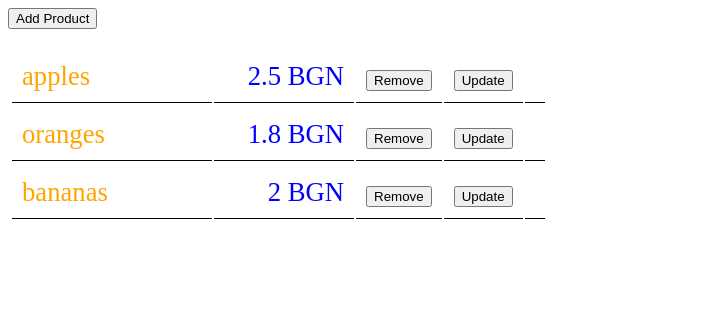
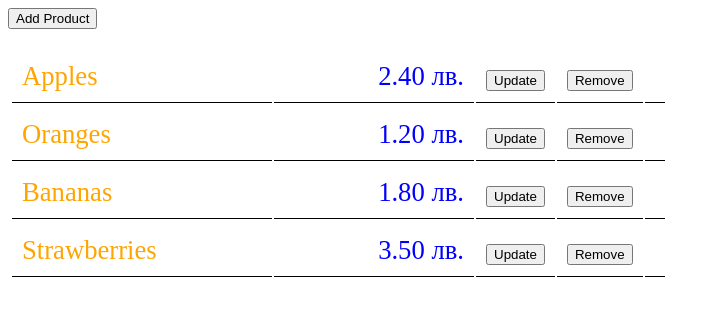
Before and after one commit to hmelnikliiski/products-app, an Angular app: page /product/1/1/1 in a window 1280 px wide. Shown: the top 316 px of the page, without its empty margins (0-720 px from the left). Built offline with nearby package versions, Linux system fonts and the light colour scheme.

Commit message:
CSS changes

```diff
--- a/src/app/product/product.component.css
+++ b/src/app/product/product.component.css
@@ -1,19 +1,16 @@
-.id {
-    color: purple;
-    width: 20px;
+.name {
+    color: orange;
+    width: 240px;
     text-align: left;
     font-size: 20pt;
-}.name {
-    color: orange;
-    width: 180px;
-    text-align: left;
-    font-size: 20pt;
+    white-space: nowrap;
 }
 .price {
     color: blue;
-    width: 120px;
+    width: 180px;
     text-align: right;
     font-size: 20pt;
+    white-space: nowrap;
 }
 .underline {
     border-bottom: 1pt solid black;
--- a/src/app/product/product.component.html
+++ b/src/app/product/product.component.html
@@ -1,11 +1,11 @@
 <td class="underline name" title="Id={{id}}">{{name}}</td>
-<td class="underline price" title="Id={{id}}">{{price}} BGN</td>
+<td class="underline price" title="Id={{id}}">{{price | number: '1.2-2'}} лв.</td>
+<td class="underline">
+        <button (click)="showHideForm()">Update</button>
+</td>
 <td class="underline">
         <button (click)="removeProduct()">Remove</button>
 </td>
 <td class="underline">
-        <button (click)="showHideForm()">Update</button>
-</td>
-<td class="underline">
         <app-update-product *ngIf="show" [uid]="id" [uname]="name" [uprice]="price"></app-update-product>
 </td>
--- a/src/app/shared/products.service.ts
+++ b/src/app/shared/products.service.ts
@@ -8,18 +8,23 @@ export class ProductsService {
   private products: any[] = [
     {
       "id": 1,
-      "name": "apples",
-      "price": 2.50
+      "name": "Apples",
+      "price": 2.40
     },
     {
       "id": 2,
-      "name": "oranges",
+      "name": "Oranges",
+      "price": 1.20
+    },
+    {
+      "id": 3,
+      "name": "Bananas",
       "price": 1.80
     },
     {
-      "id": 3,
-      "name": "bananas",
-      "price": 2.00
+      "id": 4,
+      "name": "Strawberries",
+      "price": 3.50
     }
   ];
 
--- a/src/app/update-product/update-product.component.html
+++ b/src/app/update-product/update-product.component.html
@@ -1,4 +1,4 @@
-<table cellpadding="2" width="320px">
+<table cellpadding="2">
   <tr>
     <td class="right">
       <label>Name:
```
